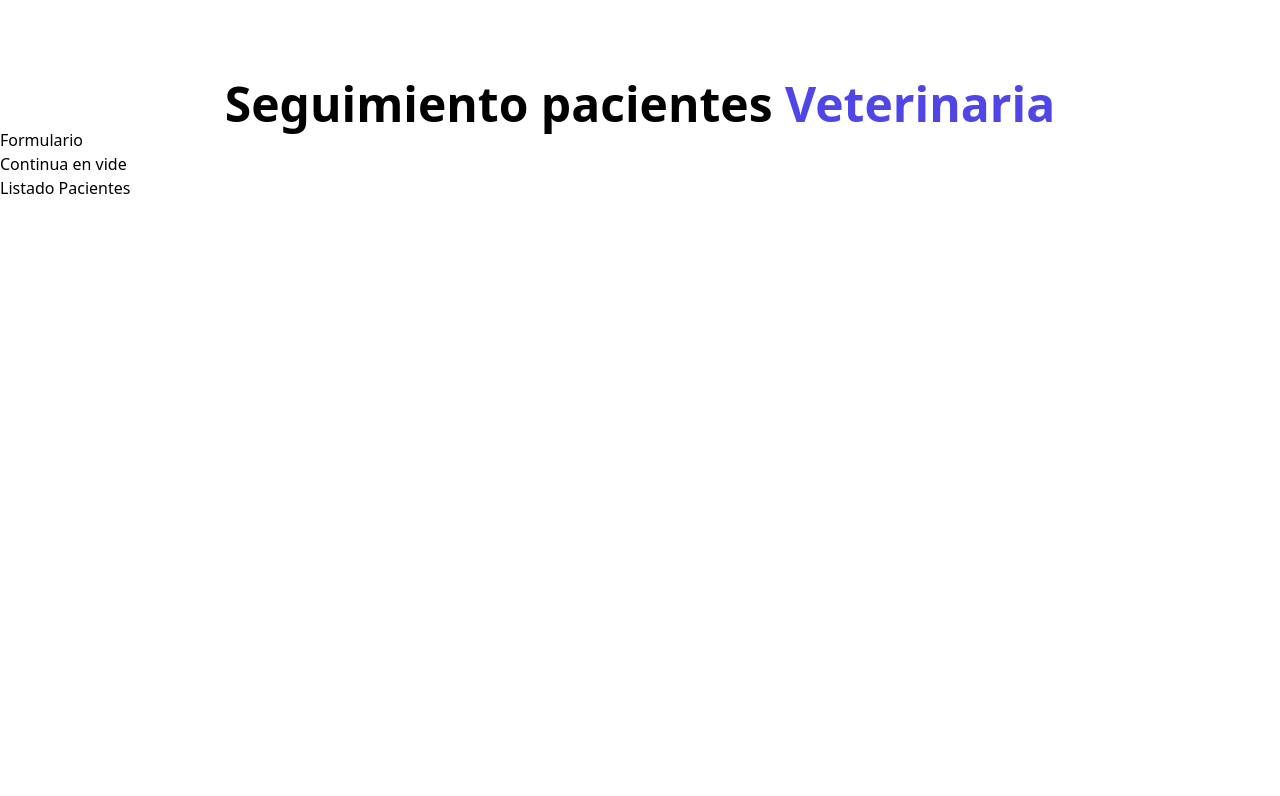
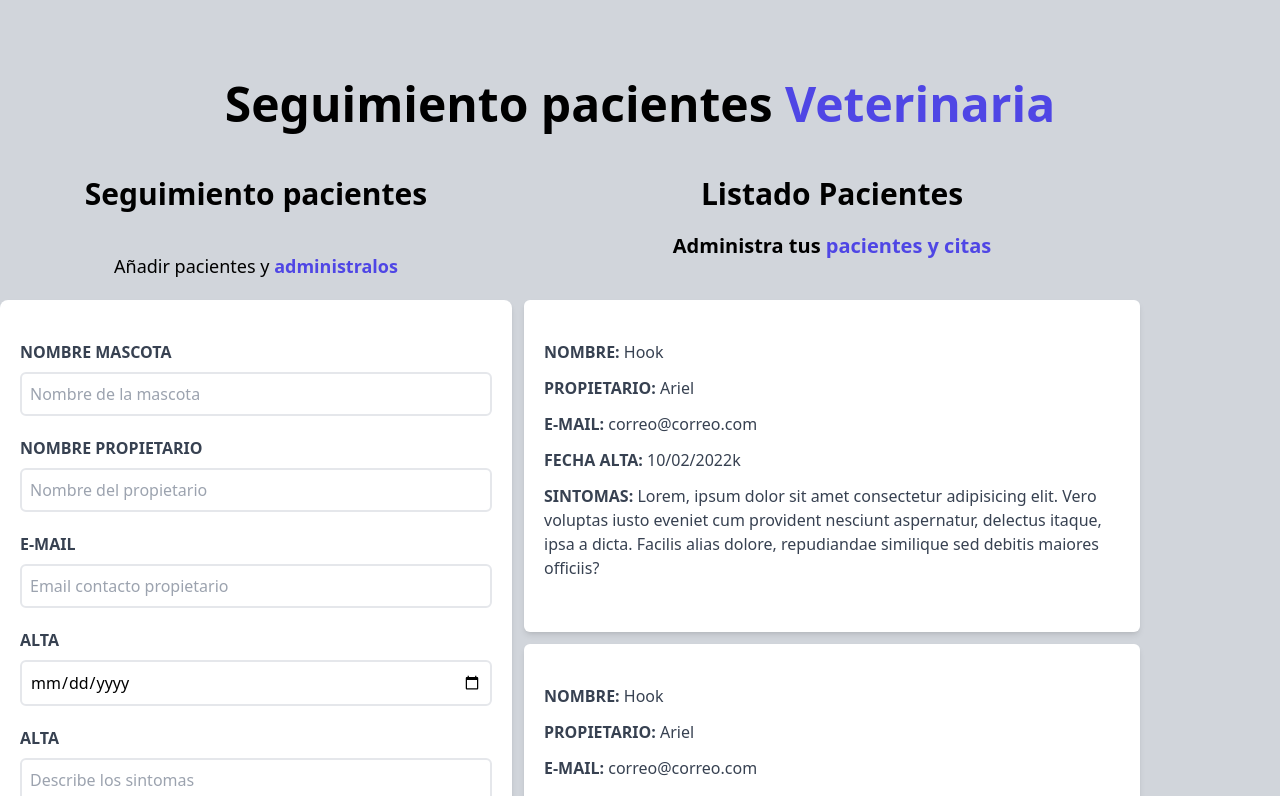
Before and after one commit to arielkarlen/Administrador-de-pacientes, a React (Vite) app: page / in a window 1280 px wide. Shown: the top 796 px of the page. Built offline with nearby package versions, Linux system fonts and the light colour scheme.

Commit message:
Armado de estructura

```diff
--- a/index.html
+++ b/index.html
@@ -8,7 +8,7 @@
   <title>Citas React</title>
 </head>
 
-<body class="bg-slate-100 h-screen">
+<body class="bg-gray-300 h-screen">
   <div id="root"></div>
   <script type="module" src="/src/main.jsx"></script>
 </body>
--- a/src/App.jsx
+++ b/src/App.jsx
@@ -11,8 +11,10 @@
 
     <div className="container mx-auto mt-20">
       <HeaderSeguimiento />
-      <Formulario />
-      <ListadoPacientes />
+      <div className="mt-12 md:flex">
+        <Formulario />
+        <ListadoPacientes />
+      </div>
     </div>
   )
 }
--- a/src/components/Formulario.jsx
+++ b/src/components/Formulario.jsx
@@ -1,9 +1,68 @@
+import {useState, useEffect} from 'react'
+
+
 function Formulario() {
     return(
-        <>
-        <h1>Formulario</h1>
-        <p>Continua en vide</p>
-        </>
+        <div className="md:w-1/2 lg:w-2/5">
+        <h2 className="font-black text-3xl text-center mb-10">Seguimiento pacientes</h2>
+        <p className="text-lg mt-5 text-center">Añadir pacientes y <span className="text-indigo-600 font-bold">administralos</span></p>
+        <form className="bg-white shadow-md rounded-lg py-10 px-5 mt-5 mb-10">
+            <div className="mb-5">
+                <label htmlFor="mascota" className="block text-gray-700 uppercase font-bold">
+                    Nombre Mascota</label>
+                <input
+                id="mascota"
+                type="text"
+                placeholder="Nombre de la mascota"
+                className="border-2 w-full p-2 mt-2 placeholder-gray-400 rounded-md"
+                />
+            </div>
+            <div className="mb-5">
+                <label htmlFor="propietario" className="block text-gray-700 uppercase font-bold">
+                    Nombre Propietario</label>
+                <input
+                id="propietario"
+                type="text"
+                placeholder="Nombre del propietario"
+                className="border-2 w-full p-2 mt-2 placeholder-gray-400 rounded-md"
+                />
+            </div>
+            <div className="mb-5">
+                <label htmlFor="email" className="block text-gray-700 uppercase font-bold">
+                    E-mail</label>
+                <input
+                id="email"
+                type="email"
+                placeholder="Email contacto propietario"
+                className="border-2 w-full p-2 mt-2 placeholder-gray-400 rounded-md"
+                />
+            </div>
+            <div className="mb-5">
+                <label htmlFor="alta" className="block text-gray-700 uppercase font-bold">
+                    Alta</label>
+                <input
+                id="alta"
+                type="date"
+                className="border-2 w-full p-2 mt-2 placeholder-gray-400 rounded-md"
+                />
+            </div>
+            <div className="mb-5">
+                <label htmlFor="sintomas" className="block text-gray-700 uppercase font-bold">
+                    Alta</label>
+                <textarea
+                    id="sintomas"
+                    className="border-2 w-full p-2 mt-2 placeholder-gray-400 rounded-md"
+                    placeholder="Describe los sintomas"
+                />
+            </div>
+            <input
+                type="submit"
+                className="bg-indigo-600 w-full p-3 text-white uppercase font-bold hover:bg-indigo-700 cursor-pointer transition-all"
+                value="Agregar paciente"
+            />
+        </form>
+
+        </div>
     )
 }
 
--- a/src/components/ListadoPacientes.jsx
+++ b/src/components/ListadoPacientes.jsx
@@ -1,11 +1,19 @@
+import Paciente from "./Paciente";
 
 
 
 
 function ListadoPacientes() {
     return(
-        <div>
-            <h2>Listado Pacientes</h2>
+        <div className="md:w-1/2 lg:w3/5 md:h-screen overflow-y-scroll">
+            <h2 className="font-black text-3xl text-center ">Listado Pacientes</h2>
+            <p className="font-bold text-xl mb-10 mt-5 text-center">Administra tus <span className="text-indigo-600 ">pacientes y citas</span></p>
+            <Paciente />
+            <Paciente />
+            <Paciente />
+            <Paciente />
+            <Paciente />
+            <Paciente />
         </div>
     )
 }
--- /dev/null
+++ b/src/components/Paciente.jsx
@@ -0,0 +1,16 @@
+const Paciente = () => {
+
+
+    return (
+        <div className="m-3 bg-white shadow-md px-5 py-10 rounded-md">
+                <p className="font-bold mb-3 text-gray-700 uppercase">Nombre:<span className="font-normal normal-case"> Hook</span></p>
+                <p className="font-bold mb-3 text-gray-700 uppercase">Propietario:<span className="font-normal normal-case"> Ariel</span></p>
+                <p className="font-bold mb-3 text-gray-700 uppercase">E-mail:<span className="font-normal normal-case"> correo@correo.com</span></p>
+                <p className="font-bold mb-3 text-gray-700 uppercase">Fecha Alta:<span className="font-normal normal-case"> 10/02/2022k</span></p>
+                <p className="font-bold mb-3 text-gray-700 uppercase">Sintomas:<span className="font-normal normal-case"> Lorem, ipsum dolor sit amet consectetur adipisicing elit. Vero voluptas iusto eveniet cum provident nesciunt aspernatur, delectus itaque, ipsa a dicta. Facilis alias dolore, repudiandae similique sed debitis maiores officiis?</span></p>
+            </div>
+    )
+
+}
+
+export default Paciente
```
